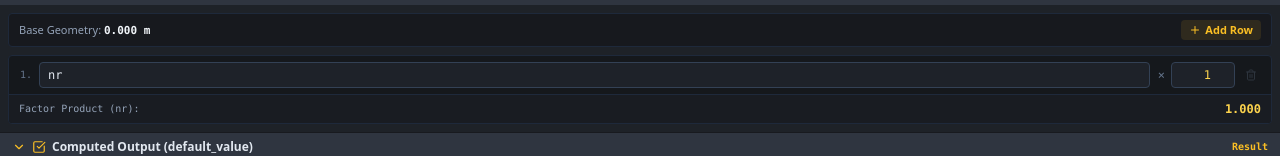
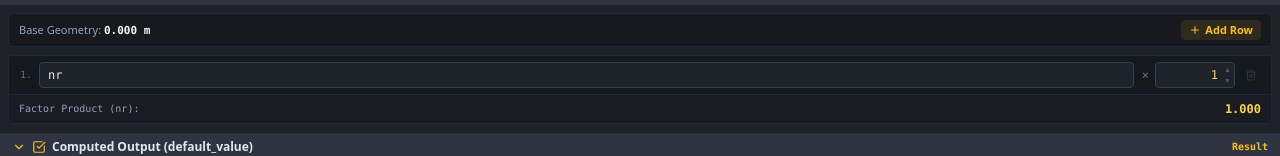
Before and after one commit to heruhday/grx-script, a React (Vite) app in the folder qto-property-box/: page / in a window 1280 px wide. Shown: the part 482-638 px from the top of the page. Built offline with nearby package versions, Linux system fonts and the light colour scheme; the HTML template or start-up script is replaced by a standard one.

Commit message:
feat(qto-property-box): enforce US number format (dot decimal) on all input values

```diff
--- a/qto-property-box/index.html
+++ b/qto-property-box/index.html
@@ -1,5 +1,5 @@
 <!doctype html>
-<html lang="en" class="dark">
+<html lang="en-US" class="dark">
   <head>
     <meta charset="UTF-8" />
     <meta name="viewport" content="width=device-width, initial-scale=1.0" />
--- a/qto-property-box/src/App.jsx
+++ b/qto-property-box/src/App.jsx
@@ -547,6 +547,129 @@ const fmt = (num, digits = 2) => {
   });
 };
 
+// Numeric Input Component strictly adhering to US format (decimal point '.')
+function UsNumberInput({
+  value,
+  onChange,
+  step = 0.1,
+  min,
+  max,
+  className = '',
+  title = '',
+  placeholder = ''
+}) {
+  const [text, setText] = useState(() => (value !== undefined && value !== null ? String(value) : ''));
+
+  useEffect(() => {
+    if (value === undefined || value === null) {
+      setText('');
+      return;
+    }
+    const currentNum = parseFloat(text);
+    const newNum = typeof value === 'number' ? value : parseFloat(value);
+    if (text === '' || text === '-' || Number.isNaN(currentNum) || currentNum !== newNum) {
+      setText(String(value));
+    }
+  }, [value]);
+
+  const handleChange = (e) => {
+    // Replace commas with dots immediately to ensure US format
+    let raw = e.target.value.replace(/,/g, '.');
+    // Allow digits, decimal dot, and optional negative sign
+    raw = raw.replace(/[^0-9.-]/g, '');
+    const parts = raw.split('.');
+    if (parts.length > 2) {
+      raw = parts[0] + '.' + parts.slice(1).join('');
+    }
+    if (raw.indexOf('-') > 0) {
+      raw = (raw.startsWith('-') ? '-' : '') + raw.replace(/-/g, '');
+    }
+    setText(raw);
+    const parsed = parseFloat(raw);
+    if (!Number.isNaN(parsed)) {
+      onChange(parsed, raw);
+    } else if (raw === '' || raw === '-') {
+      onChange(0, raw);
+    }
+  };
+
+  const handleBlur = () => {
+    if (text === '' || text === '-') {
+      setText('0');
+      onChange(0, '0');
+      return;
+    }
+    const parsed = parseFloat(text);
+    if (!Number.isNaN(parsed)) {
+      let finalNum = parsed;
+      if (min !== undefined && finalNum < min) finalNum = min;
+      if (max !== undefined && finalNum > max) finalNum = max;
+      setText(String(finalNum));
+      onChange(finalNum, String(finalNum));
+    }
+  };
+
+  const stepBy = (dir) => {
+    const current = parseFloat(text) || 0;
+    const stepVal = typeof step === 'number' ? step : (parseFloat(step) || 0.1);
+    const stepDecimals = (String(stepVal).split('.')[1] || '').length;
+    let next = dir > 0 ? current + stepVal : current - stepVal;
+    if (stepDecimals > 0) {
+      next = parseFloat(next.toFixed(Math.min(stepDecimals + 1, 4)));
+    }
+    if (min !== undefined && next < min) next = min;
+    if (max !== undefined && next > max) next = max;
+    const str = String(next);
+    setText(str);
+    onChange(next, str);
+  };
+
+  const handleKeyDown = (e) => {
+    if (e.key === 'ArrowUp') {
+      e.preventDefault();
+      stepBy(1);
+    } else if (e.key === 'ArrowDown') {
+      e.preventDefault();
+      stepBy(-1);
+    }
+  };
+
+  return (
+    <div className="relative inline-flex items-center group w-full">
+      <input
+        type="text"
+        inputMode="decimal"
+        lang="en-US"
+        value={text}
+        placeholder={placeholder}
+        title={title}
+        onChange={handleChange}
+        onBlur={handleBlur}
+        onKeyDown={handleKeyDown}
+        className={`${className} pr-4`}
+      />
+      <div className="absolute right-0.5 inset-y-0 flex flex-col justify-center opacity-40 group-hover:opacity-100 transition-opacity pointer-events-auto">
+        <button
+          type="button"
+          tabIndex={-1}
+          onClick={() => stepBy(1)}
+          className="hover:text-amber-300 text-[7px] leading-none px-0.5 py-0.5 text-slate-400 select-none cursor-pointer"
+        >
+          ▲
+        </button>
+        <button
+          type="button"
+          tabIndex={-1}
+          onClick={() => stepBy(-1)}
+          className="hover:text-amber-300 text-[7px] leading-none px-0.5 py-0.5 text-slate-400 select-none cursor-pointer"
+        >
+          ▼
+        </button>
+      </div>
+    </div>
+  );
+}
+
 // Infer category from CAD entity layer / type / XData
 function inferCategoryFromCadEntity(cadEnt) {
   const data = cadEnt.data || {};
@@ -2083,12 +2206,11 @@ export default function App() {
                         </span>
                       </label>
                       <div className="col-span-6 px-2 py-1 flex items-center gap-1.5">
-                        <input
-                          type="number"
+                        <UsNumberInput
                           step={field.step}
                           value={globalXdata[field.key]}
-                          onChange={(e) => handleGlobalXdataChange(field.key, e.target.value)}
-                          className="w-full bg-[#15181c] text-emerald-300 font-mono px-2 py-1 rounded border border-slate-700/80 focus:outline-none focus:border-emerald-400 text-right"
+                          onChange={(val) => handleGlobalXdataChange(field.key, val)}
+                          className="w-full bg-[#15181c] text-emerald-300 font-mono px-2 py-1 rounded border border-slate-700/80 focus:outline-none focus:border-emerald-400 text-right text-xs"
                         />
                         <span className="text-[11px] text-slate-400 w-10 shrink-0 font-mono">
                           {field.unit}
@@ -2168,14 +2290,15 @@ export default function App() {
                     </div>
                     <div className="flex items-center gap-1.5 shrink-0">
                       <span className="text-slate-500 text-xs font-mono">×</span>
-                      <input
-                        type="number"
-                        step="0.05"
-                        value={f.value}
-                        onChange={(e) => handleUpdateFactor(f.id, 'value', e.target.value)}
-                        className="w-16 bg-[#1e2229] text-right font-mono text-amber-300 text-xs px-2 py-1 rounded border border-slate-700 focus:outline-none focus:border-amber-400"
-                        title={`Factor value for ${f.name}`}
-                      />
+                      <div className="w-20">
+                        <UsNumberInput
+                          step={0.05}
+                          value={f.value}
+                          onChange={(val) => handleUpdateFactor(f.id, 'value', val)}
+                          className="w-full bg-[#1e2229] text-right font-mono text-amber-300 text-xs px-2 py-1 rounded border border-slate-700 focus:outline-none focus:border-amber-400"
+                          title={`Factor value for ${f.name}`}
+                        />
+                      </div>
                       <button
                         type="button"
                         onClick={() => handleRemoveFactorRow(f.id)}
```
Also changed, not shown: 1 other file (tests, documents, lock files or other folders).
